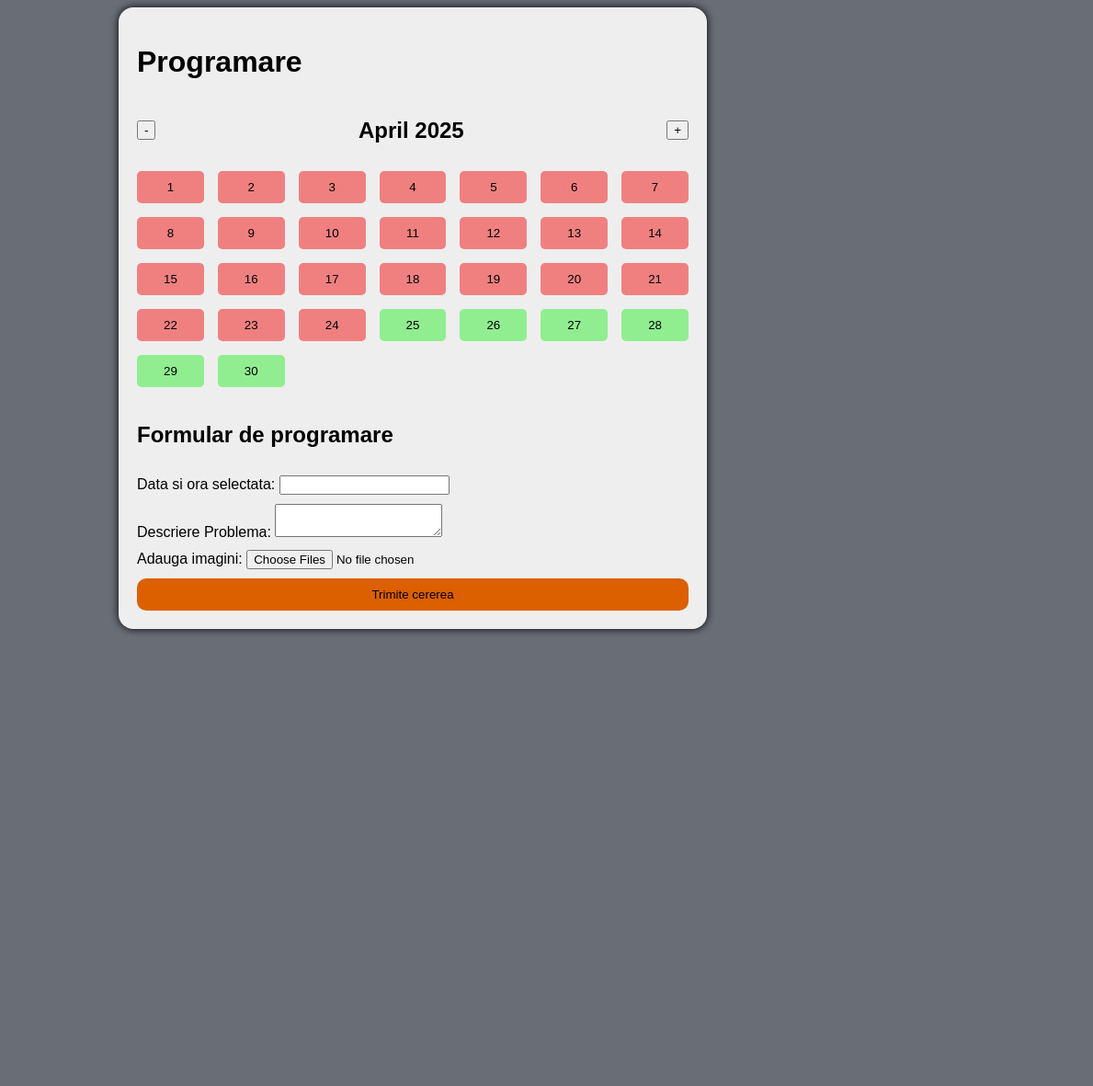
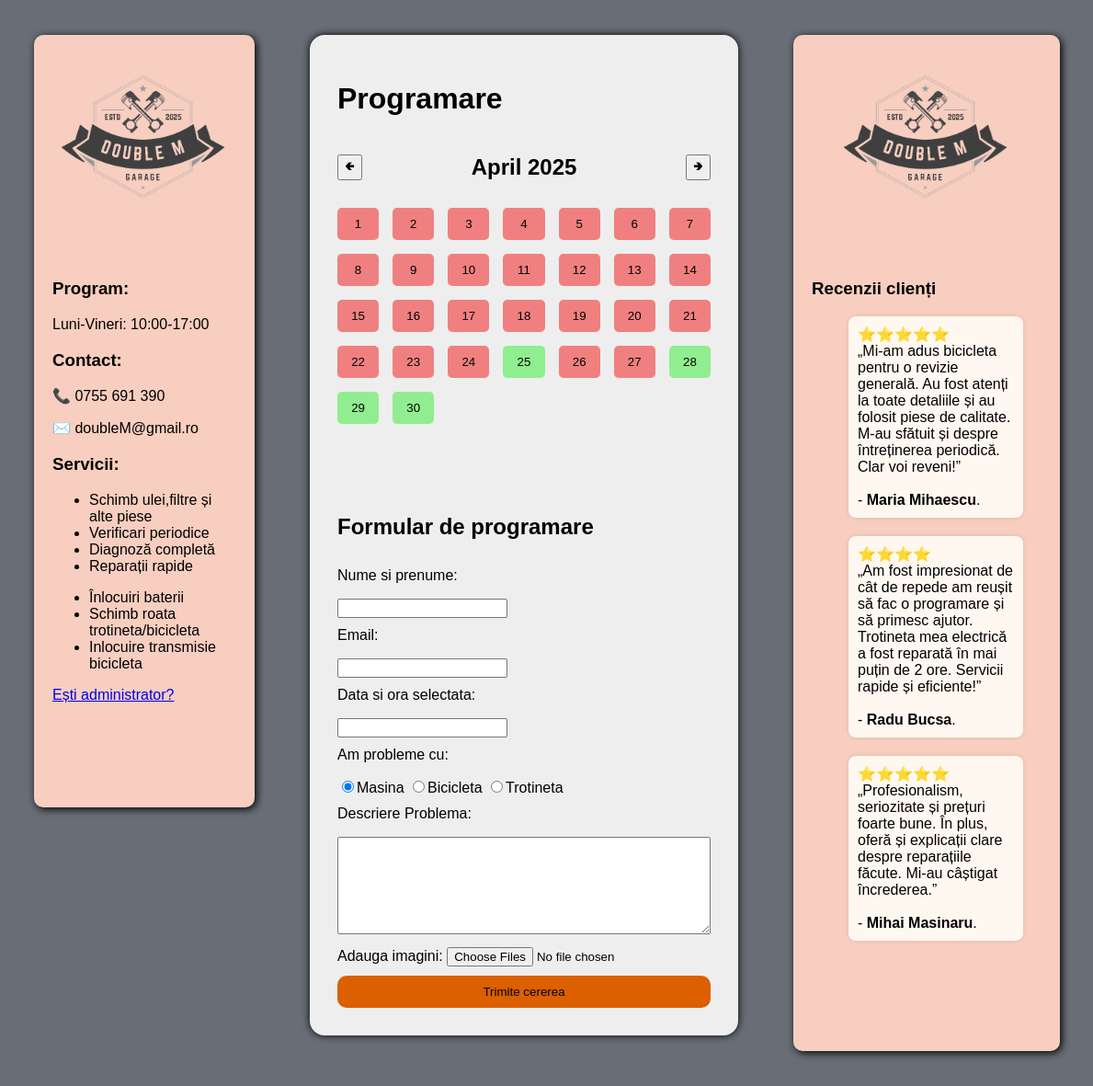
Before and after one commit to dianamartisca/MaT_DoubleM, a PHP site: page /client.html in a window 1480 px wide. Shown: the whole page at 92% size, without its empty margins (291-1480 px from the left). Before the commit the page ends 689 px from the top, so only its background shows below. Run offline with PHP 8.4, Linux system fonts and the light colour scheme.

Commit message:
added new login + better ui

```diff
--- a/client.html
+++ b/client.html
@@ -8,6 +8,40 @@
 </head>
 
 <body>
+
+
+
+  <div class="everything">
+
+    <div class="left-part">
+      <img src="logo2.png">
+      <h3>Program:</h3>
+      <p>Luni-Vineri: 10:00-17:00</p>
+
+      <h3>Contact:</h3>
+      <p>📞 0755 691 390</p>
+      <p>✉️ doubleM@gmail.ro</p>
+
+      <h3>Servicii:</h3>
+      <ul>
+        <li>Schimb ulei,filtre și alte piese</li>
+        <li>Verificari periodice</li>
+        <li>Diagnoză completă</li>
+        <li>Reparații rapide</li>
+
+        <p></p>
+        <li>Înlocuiri baterii </li>
+        <li>Schimb roata trotineta/bicicleta</li>
+        <li>Inlocuire transmisie bicicleta</li>
+      </ul>
+
+      <div class="admin-link">
+        <a href="login.html">Ești administrator?</a>
+      </div>
+    </div>
+
+
+
     <div class="minipage">
 
       <h1>Programare</h1>
@@ -15,9 +49,9 @@
       <div class="calendar">
 
         <div class="calendar-header">
-            <button class="previous-month">-</button>
+          <button class="previous-month">🢀</button>
           <h2 class="month-year"></h2>
-            <button class="next-month">+</button>
+          <button class="next-month">🢂</button>
         </div>
 
         <div class="days"></div>
@@ -30,16 +64,37 @@
         <div class="hours"></div>
       </div>
 
+
       <form class="reserv-form">
         <h2>Formular de programare</h2>
 
+        <label>Nume si prenume:
+          <p></p>
+          <input type="text" required>
+        </label>
+
+        <label>Email:
+          <p></p>
+          <input type="email" required>
+        </label>
+
+
         <label>Data si ora selectata:
+          <p></p>
           <input type="text" readonly id="datetime">
+        </label>
+
+        <label>Am probleme cu:
+          <p></p>
+          <input type="radio" name="check-prob" checked>Masina
+          <input type="radio" name="check-prob">Bicicleta
+          <input type="radio" name="check-prob">Trotineta
         </label>
 
         <label>
           Descriere Problema:
-            <textarea></textarea>
+          <p></p>
+          <textarea class="textarea1"></textarea>
         </label>
 
         <label>
@@ -53,9 +108,42 @@
     </div>
 
 
+    <div class="right-part">
+      <img src="logo2.png">
+
+      <h3>Recenzii clienți</h3>
+      <div class="review">
+
+        <blockquote style="margin-bottom: 20px;">
+          <div class="stars">⭐⭐⭐⭐⭐</div>
+          „Mi-am adus bicicleta pentru o revizie generală. Au fost atenți la toate detaliile și au folosit piese de
+          calitate. M-au sfătuit și despre întreținerea periodică. Clar voi reveni!”<br><br>- <b>Maria Mihaescu</b>.
+        </blockquote>
+      </div>
+
+      <div class="review">
+        <blockquote style="margin-bottom: 20px;">
+          <div class="stars">⭐⭐⭐⭐</div>
+          „Am fost impresionat de cât de repede am reușit să fac o programare și să primesc ajutor. Trotineta mea
+          electrică a fost reparată în mai puțin de 2 ore. Servicii rapide și eficiente!”<br><br>- <b>Radu Bucsa</b>.
+        </blockquote>
+      </div>
+      <div class="review">
+        <blockquote style="margin-bottom: 20px;">
+          <div class="stars">⭐⭐⭐⭐⭐</div>
+          „Profesionalism, seriozitate și prețuri foarte bune. În plus, oferă și explicații clare despre reparațiile
+          făcute. Mi-au câștigat încrederea.”<br><br>- <b>Mihai Masinaru</b>.
+        </blockquote>
+      </div>
+    </div>
+
+
+
+  </div>
 
 
   <script src="js/client.js">
   </script>
 </body>
+
 </html>
--- a/css/client.css
+++ b/css/client.css
@@ -6,10 +6,9 @@ body
 }
 
 .minipage{
-  max-width:600px;
+
   background:#EEEEEE;
-  margin:auto;
-  padding:20px;
+  padding:30px;
   border-radius:16px;
   box-shadow:0 0 8px;
 }
@@ -39,6 +38,7 @@ body
 .days button.not-good
 {
   background-color: lightcoral;
+  cursor:not-allowed;
 }
 
 form
@@ -56,3 +56,82 @@ button[type="submit"]
   border-radius:10px;
   cursor:pointer;
 }
+
+
+.left-part
+{
+  width: 250px;
+  height:800px;
+  padding: 20px;
+  background-color: rgb(247, 206, 191);
+  border-radius: 10px;
+  box-shadow: 2px 2px 8px;
+  font-family: sans-serif;
+  margin-right: 40px;
+
+}
+
+
+
+.right-part
+{
+  width: 250px;
+  height:1065px;
+  padding: 20px;
+  background-color: rgb(247, 206, 191);
+  border-radius: 10px;
+  box-shadow: 2px 2px 8px;
+  font-family: sans-serif;
+  margin-left: 40px;
+
+}
+
+
+.hours-popup {
+  margin: 20px 0;
+  padding: 10px;
+  border-radius: 10px;
+  display: block;
+}
+.hours button {
+  margin: 5px;
+  padding: 10px;
+  border: none;
+  border-radius: 8px;
+  background-color: lightgreen;
+}
+.hours button.not-good
+{
+  background-color: lightcoral;
+  cursor:not-allowed;
+}
+
+.textarea1
+{
+  height:100px;
+  width:400px;
+}
+
+.everything
+{
+    display: flex;
+    justify-content: space-between;
+    align-items: flex-start;
+    gap:20px;
+    padding: 30px 320px;
+}
+img
+{
+  display: block;
+  width: 200px;
+  margin: 0 auto;
+  padding-bottom: 50px;
+}
+
+.right-part blockquote {
+  width:170px;
+  background-color: #fff8f0;
+  padding: 10px;
+  border-radius: 8px;
+  box-shadow: 0 0 5px rgba(0,0,0,0.1);
+}
--- a/js/client.js
+++ b/js/client.js
@@ -5,19 +5,41 @@ const nextButton = document.getElementsByClassName('next-month')[0];
 const hoursPopup = document.getElementsByClassName('hours-popup')[0];
 const hoursAll = document.getElementsByClassName('hours')[0];
 const selectedDay = document.getElementsByClassName('selected-day')[0];
-const dateTime = document.getElementById('datetime')[0];
+const dateTime = document.getElementById('datetime');
 
 let currentDate = new Date();
+
+const availableHours=["10:00","11:00","12:00","13:00","14:00","15:00","16:00","17:00"];
+
+
+prevButton.addEventListener('click', () =>
+  {
+  currentDate.setMonth(currentDate.getMonth() - 1);
+  generateCalendar(currentDate.getFullYear(), currentDate.getMonth());
+  });
+
+nextButton.addEventListener('click', () =>
+{
+  currentDate.setMonth(currentDate.getMonth() + 1);
+  generateCalendar(currentDate.getFullYear(), currentDate.getMonth());
+});
+
+
 
 function generateCalendar(year, month)
 {
   daysSection.innerHTML = '';
   let date = new Date(year, month, 1);//iau prima zi
+
+  //fix pt calendar sa inceapa cu ziua buna
+  let firstDayOfWeek = date.getDay();
+
   let monthName = date.toLocaleString('default', { month: 'long' });
   monthYear.textContent = `${monthName} ${year}`;
   let daysInMonth=new Date(year,month+1,0).getDate();
   //ziua 0 a lunii urm e ultima zi a lunii anterioare lol
   let today=new Date();
+
 
   for(let i=1;i<=daysInMonth;i++)
   {
@@ -25,7 +47,10 @@ function generateCalendar(year, month)
     buton.textContent=i;
     let thisDate=new Date(year,month,i);
 
-    if(thisDate<new Date(today.getFullYear(),today.getMonth(),today.getDate()))
+    let ziuaSapt=thisDate.getDay();
+
+
+    if(thisDate<new Date(today.getFullYear(),today.getMonth(),today.getDate()) ||ziuaSapt===0 ||ziuaSapt===6)
       buton.className='not-good';
     else
     {
@@ -42,8 +67,23 @@ function showHours(day,month,year)
 {
   let dateString=`${day.toString().padStart(2,'0')}.${(month+1).toString().padStart(2,'0')}.${year}`;
   selectedDay.textContent=`Selectati ora pentru ${dateString}`;
+  dateTime.value=`${dateString}`;
+  hoursAll.innerHTML='';
 
+  availableHours.forEach(hour =>{
+    let buton=document.createElement('button');
+    buton.textContent=hour;
+    buton.className='good';
+    buton.addEventListener('click', ()=>
+    {
+      dateTime.value=`${dateString} ora ${hour}`;
+    });
+
+    hoursAll.appendChild(buton);
+  })
 }
 
 
+
+
 generateCalendar(currentDate.getFullYear(), currentDate.getMonth());
```
Also changed, not shown: css/login.css (added, +47 -0 lines), login.html (added, +55 -0 lines), logo2.png (added). Lines whose indentation alone changed are shown as unchanged.
